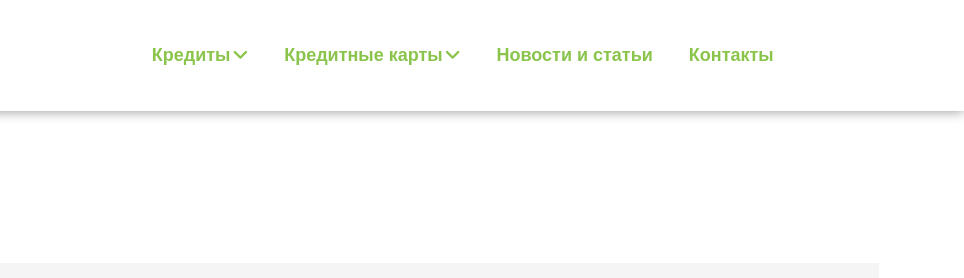
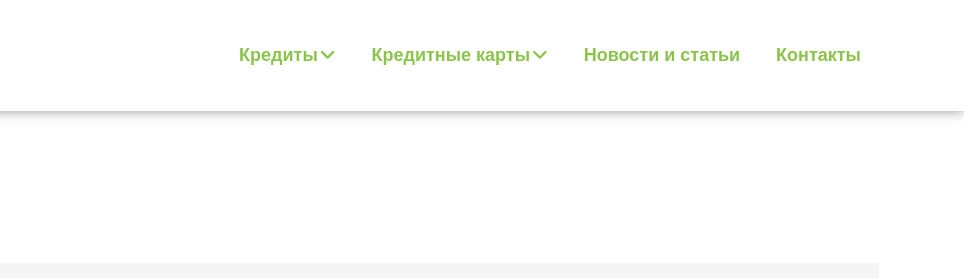
Before and after one commit to marco12-star/credit_offers, a plain HTML site: page index.html in a window 1280 px wide. Shown: the top 278 px of the page, 316-1280 px from the left. Drawn offline with nearby package versions, Linux system fonts and the light colour scheme.

Commit message:
Update index.html

```diff
--- a/index.html
+++ b/index.html
@@ -8,7 +8,7 @@
   <link rel="stylesheet" href="https://stackpath.bootstrapcdn.com/bootstrap/4.3.1/css/bootstrap.min.css" integrity="sha384-ggOyR0iXCbMQv3Xipma34MD+dH/1fQ784/j6cY/iJTQUOhcWr7x9JvoRxT2MZw1T" crossorigin="anonymous">
   <link rel="stylesheet" href="css/style.css">
   <link rel="stylesheet" href="css/media.css">
-	   <link rel="shortcut icon" type="image/png" href="favicon.png">
+  <link rel="shortcut icon" type="image/png" href="favicon.png">
 </head>
 <body>
 
@@ -73,7 +73,7 @@
 			<!-- DESK NAV START-->
 			<nav class="navbar nav" role="navigation">
 				<a class="navbarbrand col-lg-3 col-md-3" href="#"><img src="img/logo.svg" alt="creditCentr"></a>
-				<div class="dws-menu col-lg-9 col-md-8">
+				<div class="dws-menu">
 			        <ul>
 			            <li><a href="#">Кредиты <i class="fas fa-angle-down"></i></a>
 			                <ul>
```
